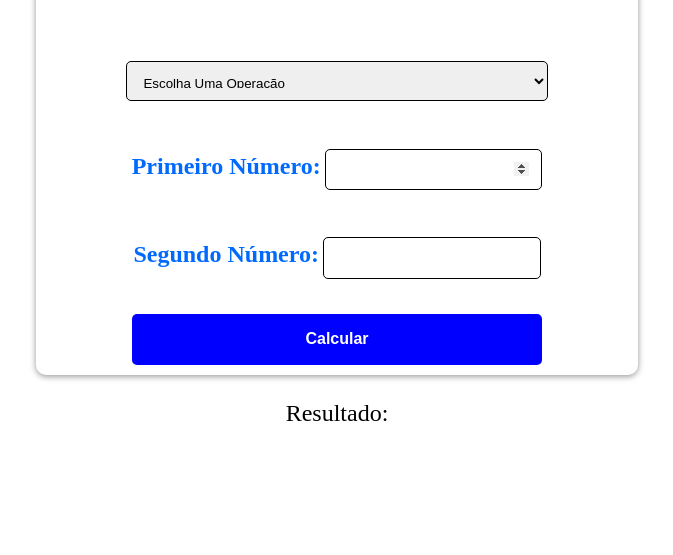
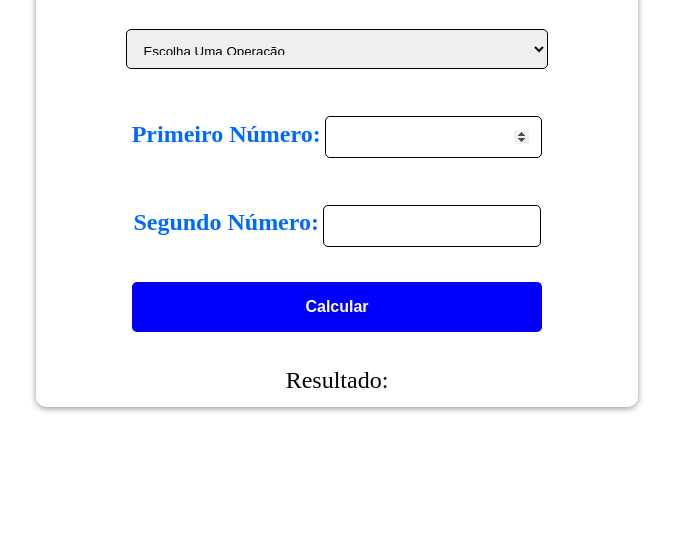
Before and after one commit to henrique0927/CalculadoraJS, a plain HTML site: page index.html in a window 1280 px wide. Shown: the part 245-800 px from the top of the page, without its empty margins (303-976 px from the left). Drawn offline with Linux system fonts and the light colour scheme.

Commit message:
Bug de Espaçamento corrigido :)

```diff
--- a/style.css
+++ b/style.css
@@ -20,7 +20,7 @@ body {
     box-shadow: 0px 1.5px 6px 0px rgb(150, 149, 149);
     border-radius: 10px;
     width: 47vw;
-    height: 55vh;
+    overflow: hidden;
 }
 
 .conteudo {
@@ -85,6 +85,7 @@ button:hover {
 
 p {
     font-size: 1.5rem;
+    line-break: auto;
 }
 
 span {
```
